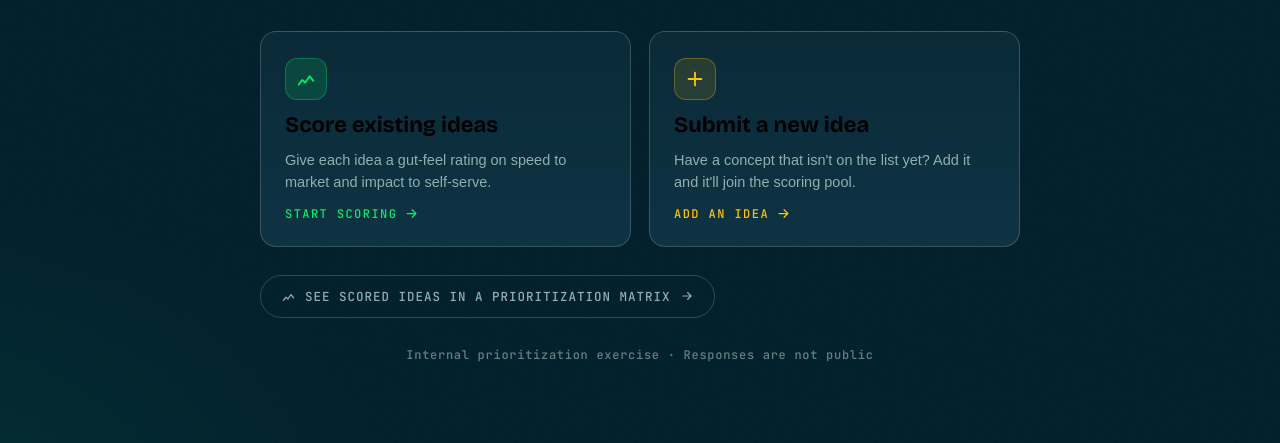
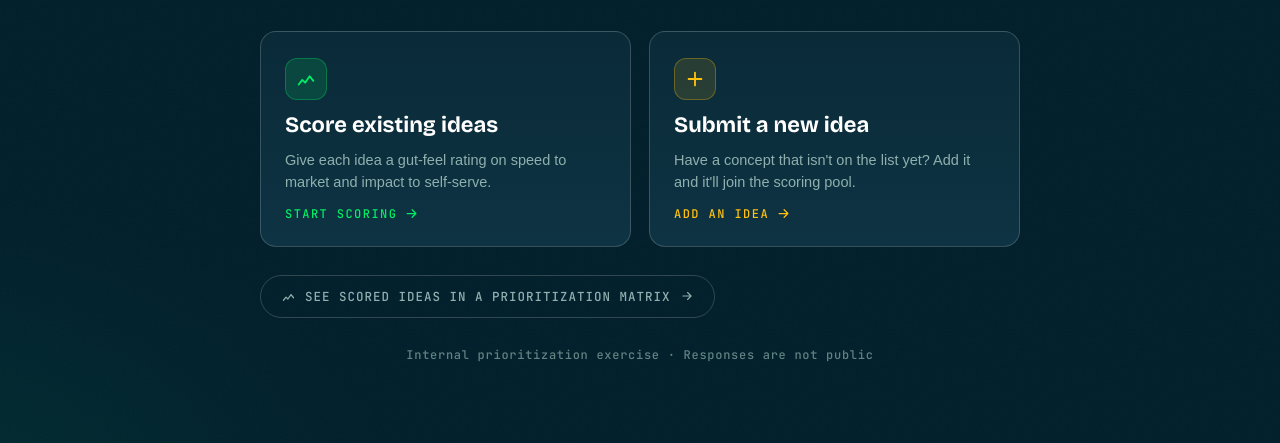
Before and after one commit to fiona-erickson/rock1-scoring, a plain HTML site: page index.html in a window 1280 px wide. Shown: the part 357-800 px from the top of the page. Drawn offline with nearby package versions, Linux system fonts and the light colour scheme.

Commit message:
Update index.html
Fixing font colors for accessibility

```diff
--- a/index.html
+++ b/index.html
@@ -72,7 +72,7 @@
   .pathcard:hover{transform:translateY(-3px);border-color:var(--green);box-shadow:0 18px 40px -18px rgba(0,237,100,.5)}
   .pathcard .pcicon{width:42px;height:42px;border-radius:12px;display:flex;align-items:center;justify-content:center;background:var(--green-soft);border:1px solid rgba(0,237,100,.3)}
   .pathcard.alt .pcicon{background:rgba(255,192,16,.12);border-color:rgba(255,192,16,.3)}
-  .pathcard h3{font-family:'Bricolage Grotesque',sans-serif;font-size:22px;font-weight:700}
+  .pathcard h3{color:#ffff; font-family:'Bricolage Grotesque',sans-serif;font-size:22px;font-weight:700}
   .pathcard p{color:var(--ink-dim);font-size:14.5px;line-height:1.5;flex:1}
   .pathcard .go{font-family:'JetBrains Mono',monospace;font-size:12px;letter-spacing:.12em;text-transform:uppercase;color:var(--green);display:flex;align-items:center;gap:7px}
   .pathcard.alt .go{color:var(--amber)}
```
